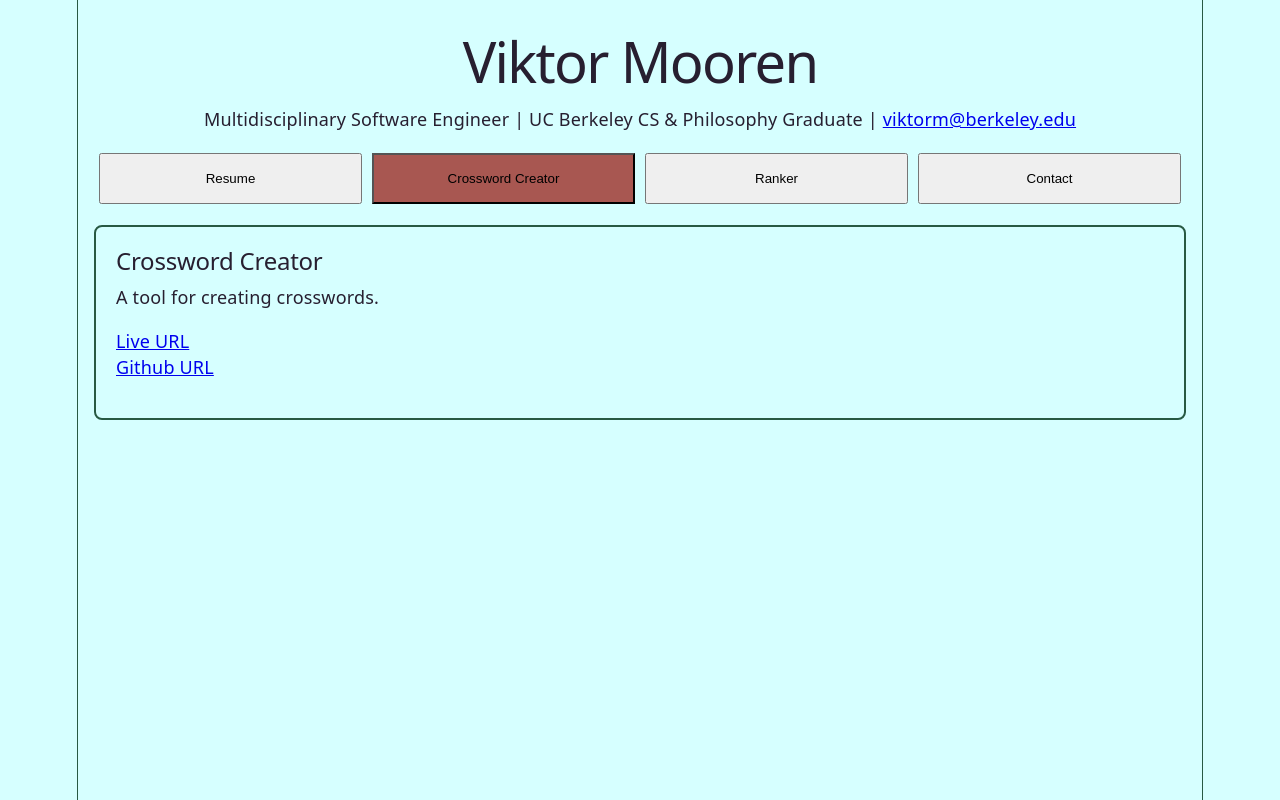
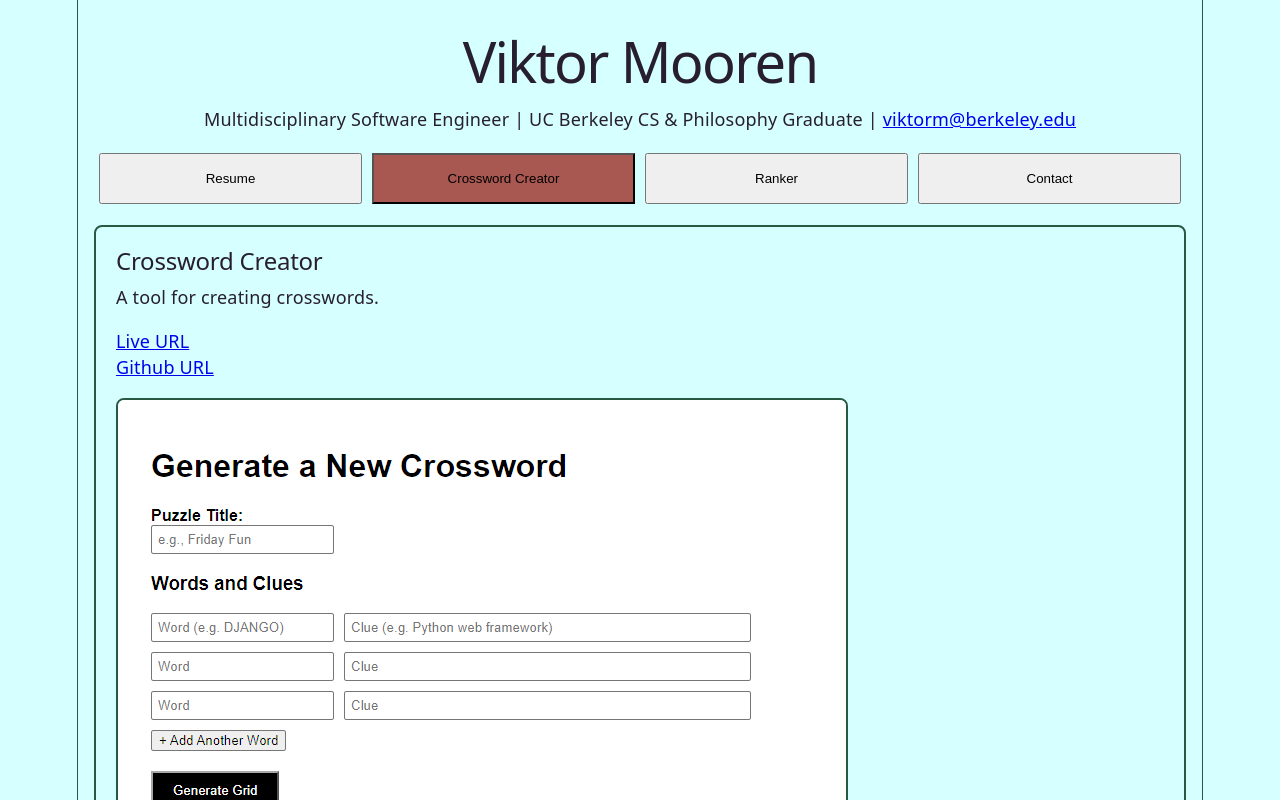
Before and after one commit to Careful-Zebra/portfolio, a React app: page / in a window 1280 px wide. Both pictures are taken after a click on the button "Crossword Creator". Shown: the top 800 px of the page. Built offline with nearby package versions, Linux system fonts and the light colour scheme; the HTML template or start-up script is replaced by a standard one.

Commit message:
Updated layout, project cards, added images and embedded projects

```diff
--- a/src/App.tsx
+++ b/src/App.tsx
@@ -33,8 +33,19 @@ function App() {
 
 
           {activeTab === 'resume' && <Resume />}
-          {activeTab === 'crossword' && <ProjectCard title="Crossword Creator" description="A tool for creating crosswords." repoURL='https://github.com/Careful-Zebra/crossword_creator' liveURL='https://guarded-harbor-66706-11d0f678019c.herokuapp.com/'/>}
-          {activeTab === 'ranker' && <ProjectCard title="Ranker" description='A client-side app to rank anything any way you want. Rankings are encoded entirely in a shareable URL allowing it to host as static files' liveURL='https://main.dos1qc9suga1q.amplifyapp.com/#/' />}
+          {activeTab === 'crossword' && <ProjectCard
+            title="Crossword Creator"
+            description="A tool for creating crosswords."
+            repoURL='https://github.com/Careful-Zebra/crossword_creator'
+            liveURL='https://guarded-harbor-66706-11d0f678019c.herokuapp.com/'
+            imageURL='/croscreator.png'
+            />}
+          {activeTab === 'ranker' && <ProjectCard
+            title="Ranker"
+            description='A client-side app to rank anything any way you want. Rankings are encoded entirely in a shareable URL allowing it to host as static files'
+            liveURL='https://main.dos1qc9suga1q.amplifyapp.com/#/'
+            embedURL='https://main.dos1qc9suga1q.amplifyapp.com/#/'
+            />}
           {activeTab === 'contact' && <Contact />}
 
     </>
--- a/src/components/ProjectCard.css
+++ b/src/components/ProjectCard.css
@@ -7,3 +7,9 @@
     border-radius: 8px;
     padding: 20px;
 }
+.project-card img {
+  max-width: 100%;
+  height: auto;
+  border: 2px solid var(--border);
+  border-radius: 8px;
+}
--- a/src/components/ProjectCard.tsx
+++ b/src/components/ProjectCard.tsx
@@ -5,9 +5,11 @@ type ProjectCardProps = {
     description: string
     liveURL?: string
     repoURL?: string
+    embedURL?: string
+    imageURL?: string
 }
 
-export default function ProjectCard({ title, description, liveURL, repoURL}: ProjectCardProps) {
+export default function ProjectCard({ title, description, liveURL, repoURL, embedURL, imageURL}: ProjectCardProps) {
 
     return(
         <article className="project-card">
@@ -17,6 +19,19 @@ export default function ProjectCard({ title, description, liveURL, repoURL}: Pro
                 {liveURL && <li><a href={ liveURL } target="_blank" rel="noopener noreferrer">Live URL</a></li>}
                 {repoURL && <li><a href={ repoURL } target="_blank" rel="noopener noreferrer">Github URL</a></li>}
             </ul>
+            {embedURL && (
+                <iframe
+                    src={embedURL}
+                    width="100%"
+                    height="650px"
+                    title={`${title} live demo`}
+                />
+            )}
+            {imageURL && (
+                <a href={liveURL || repoURL} target="_blank" rel="noopener noreferrer">
+                    <img src={imageURL} alt={`${title} screenshot`} />
+                </a>
+            )}
 
 
         </article>
```
Also changed, not shown: public/croscreator.png (added).
